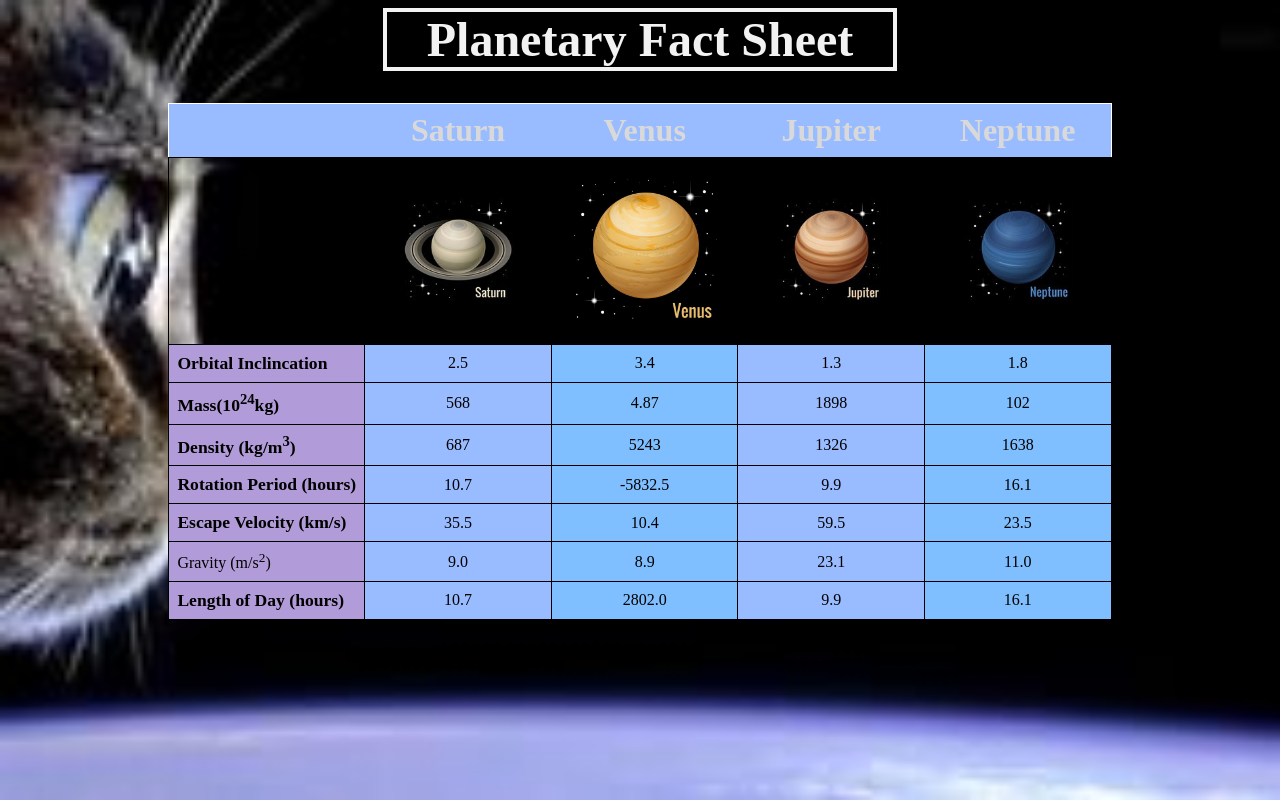
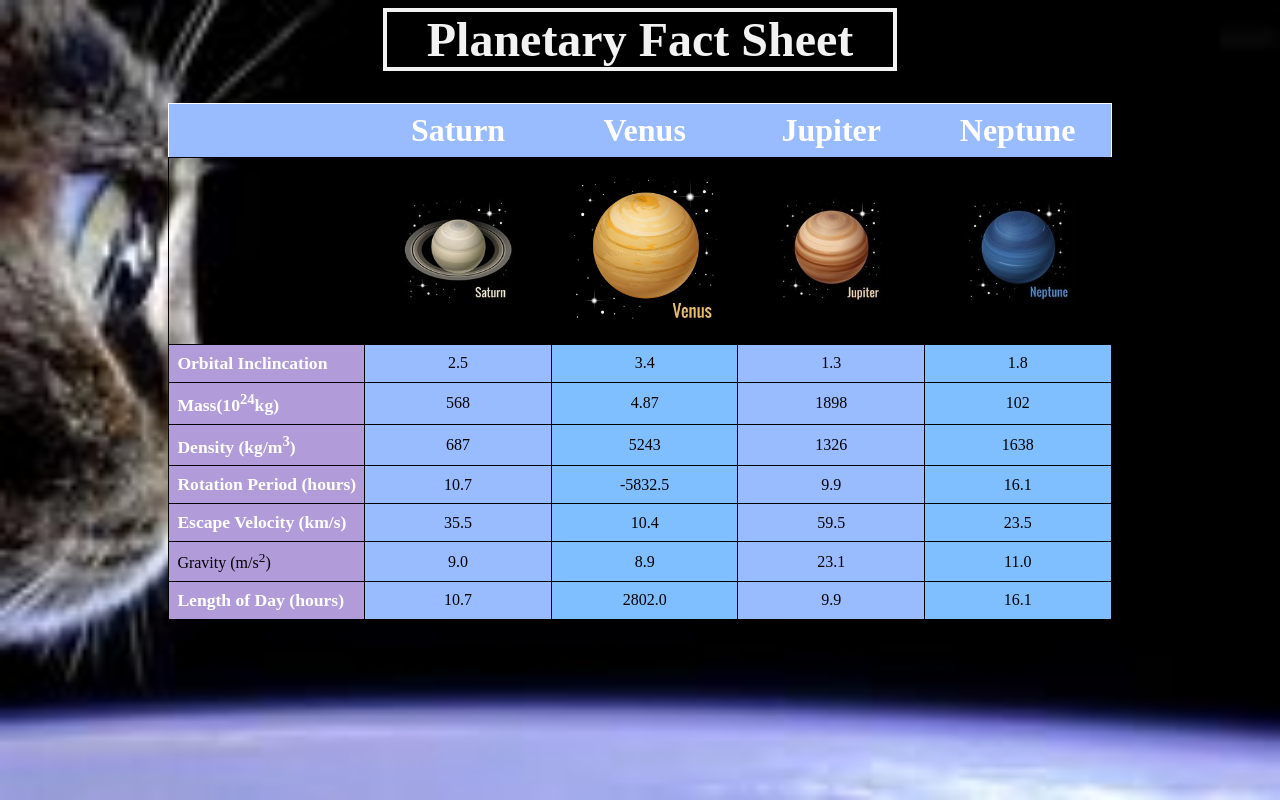
Before and after one commit to ste9jpg/Lab-5, a plain HTML site: page index.html in a window 1280 px wide. Drawn offline with Linux system fonts and the light colour scheme.

Commit message:
Trying to get the color white

```diff
--- a/css/style.css
+++ b/css/style.css
@@ -46,18 +46,18 @@ td, th {
 }
 
 .fact-column{
-  background-color: #b19cd9;
+  background-color: #FFFFFF;
   text-align: left;
 }
 
 .planet-name{
-  color: #d9d9d9;
+  color: #FFFFFF;
   font-size: 2em;
   font-weight: bold;
 }
 
 .fact-type{
-  color: # #d9d9d9;
+  color: #FFFFFF;
   font-size: 1.1em;
   font-weight: bold;
 }
@@ -68,7 +68,7 @@ td, th {
 }
 
 .babyblue{
-	background-color: #99bbff
+	background-color: #99bbff;
 }
 
 .darkerblue{
```
